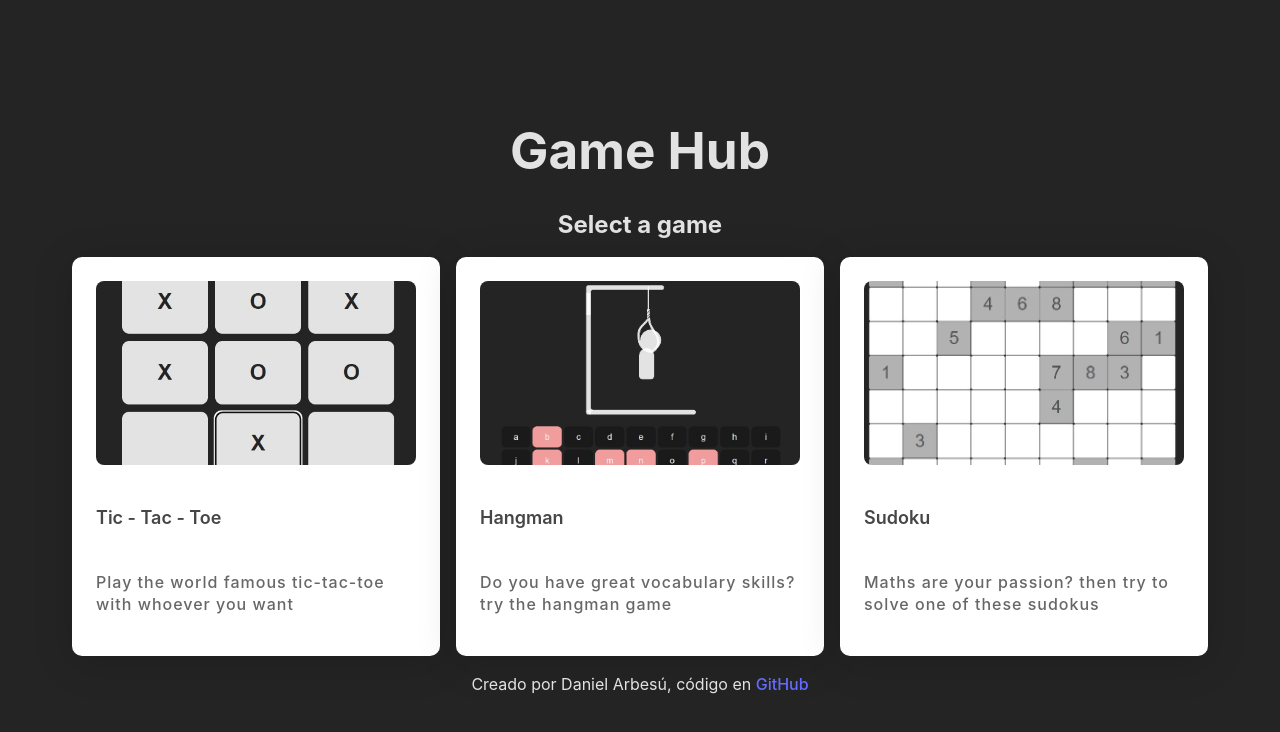
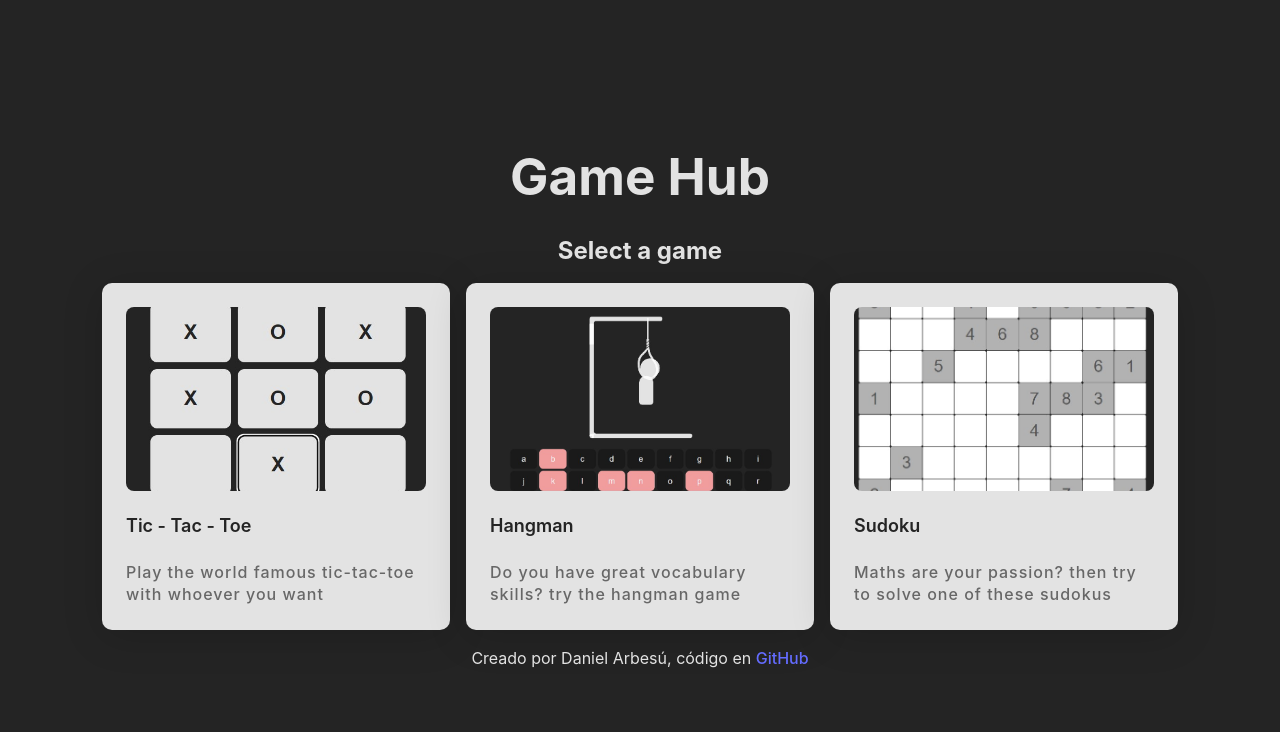
Before and after one commit to daniArbesu/Proyecto-6-Hub-Juegos, a React (Vite) app: page / in a window 1280 px wide. Shown: the top 732 px of the page. Built offline with nearby package versions, Linux system fonts and the light colour scheme.

Commit message:
fix: css corrections to home cards

```diff
--- a/src/components/ui/Card/styles.js
+++ b/src/components/ui/Card/styles.js
@@ -3,10 +3,11 @@ import styled from 'styled-components';
 export const CardContainer = styled.article`
   display: flex;
   flex-direction: column;
-  padding: 24px;
-  gap: 24px;
-  max-width: 368px;
-  background: #ffffff;
+  padding: 1.5rem;
+  gap: 1.5rem;
+  max-width: 300px;
+  background: var(--light-color);
+  color: var(--dark-color);
   box-shadow: 0px 6px 40px rgba(0, 0, 0, 0.16);
   border-radius: 10px;
 
@@ -19,7 +20,6 @@ export const CardContainer = styled.article`
 
 export const Image = styled.img`
   height: 184px;
-  width: 320px;
   border-radius: 8px;
 
   object-fit: cover;
@@ -29,16 +29,14 @@ export const Description = styled.div`
   display: flex;
   flex-direction: column;
   align-items: flex-start;
-  padding: 0px;
-  gap: 8px;
-  width: 320px;
+  gap: 1.5rem;
 `;
 
 export const Heading = styled.h3`
   font-weight: 600;
   font-size: 18px;
   line-height: 22px;
-  color: #464646;
+  margin: 0;
 `;
 
 export const Summary = styled.p`
@@ -47,6 +45,7 @@ export const Summary = styled.p`
   letter-spacing: 1px;
   color: #676767;
   text-align: left;
+  margin: 0;
 `;
 
 export const ButtonWrapper = styled.div`
```
